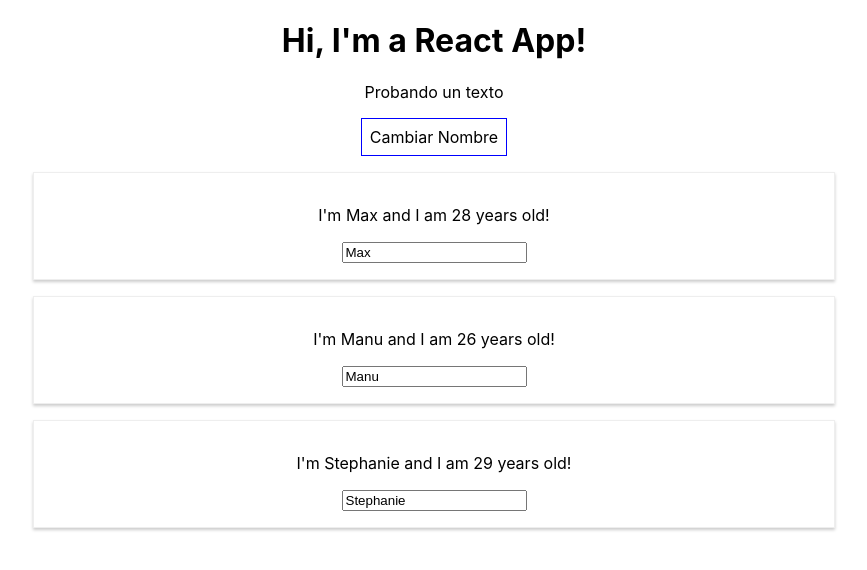
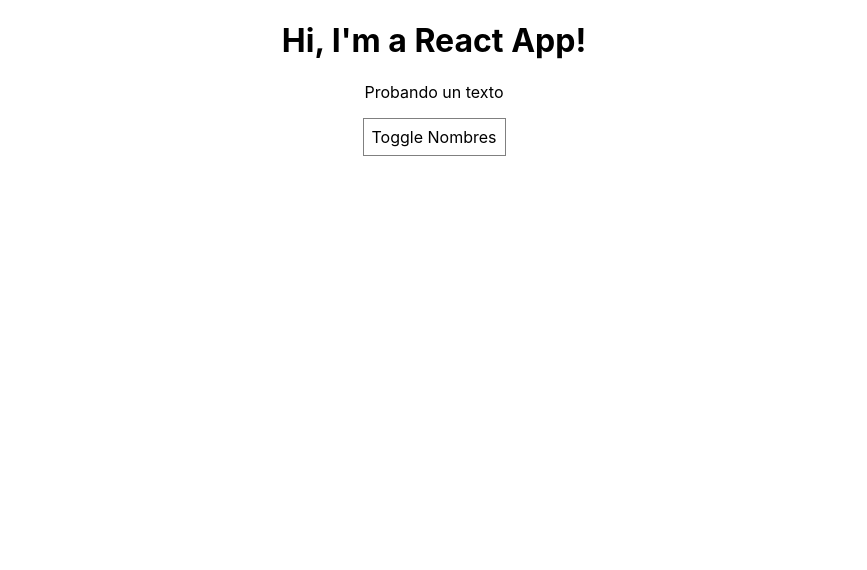
Before and after one commit to mattid89/react-course, a React (Create React App) app: page / in a window 1280 px wide. Shown: the top 570 px of the page, without its empty margins (206-1073 px from the left). Built offline with nearby package versions, Linux system fonts and the light colour scheme.

Commit message:
dinamyc code - first aproach

```diff
--- a/src/App.js
+++ b/src/App.js
@@ -9,7 +9,8 @@ class App extends Component {
       { name: 'Manu', age: 26 },
       { name: 'Stephanie', age: 29 }
     ],
-    otroAtributoDelState: 'algun texto'
+    otroAtributoDelState: 'algun texto',
+    showPersons: false
   }
 
   switchNameHandler = (newName) => {
@@ -32,11 +33,18 @@ class App extends Component {
     })
   }
 
+  toggleNamesHandler = () => {
+    const doesShow = this.state.showPersons;
+    this.setState({
+      showPersons: !doesShow
+    });
+  }
+
   render() {
     const style = {
       backgroundColor: 'white',
       font: 'inherit',
-      border: '1px solid blue',
+      border: '1px solid grey',
       padding: '8px',
       cursor: 'pointer'
     }
@@ -48,8 +56,12 @@ class App extends Component {
 
         <button
           style={style}
-          onClick={() => this.switchNameHandler('Matias')} >Cambiar Nombre</button>
+          // onClick={() => this.switchNameHandler('Matias')} >Cambiar Nombre</button>
+          onClick={this.toggleNamesHandler} >Toggle Nombres</button>
 
+        {
+          this.state.showPersons ?
+          <div>
             <Person
               name={this.state.persons[0].name}
               age={this.state.persons[0].age}
@@ -65,6 +77,10 @@ class App extends Component {
               name={this.state.persons[2].name}
               age={this.state.persons[2].age}
             />
+          </div>
+          : null
+        }
+
 
         {/* <div className="card-wrapper">
           {this.state.persons.map( person => {
```
Lines whose indentation alone changed are shown as unchanged.
